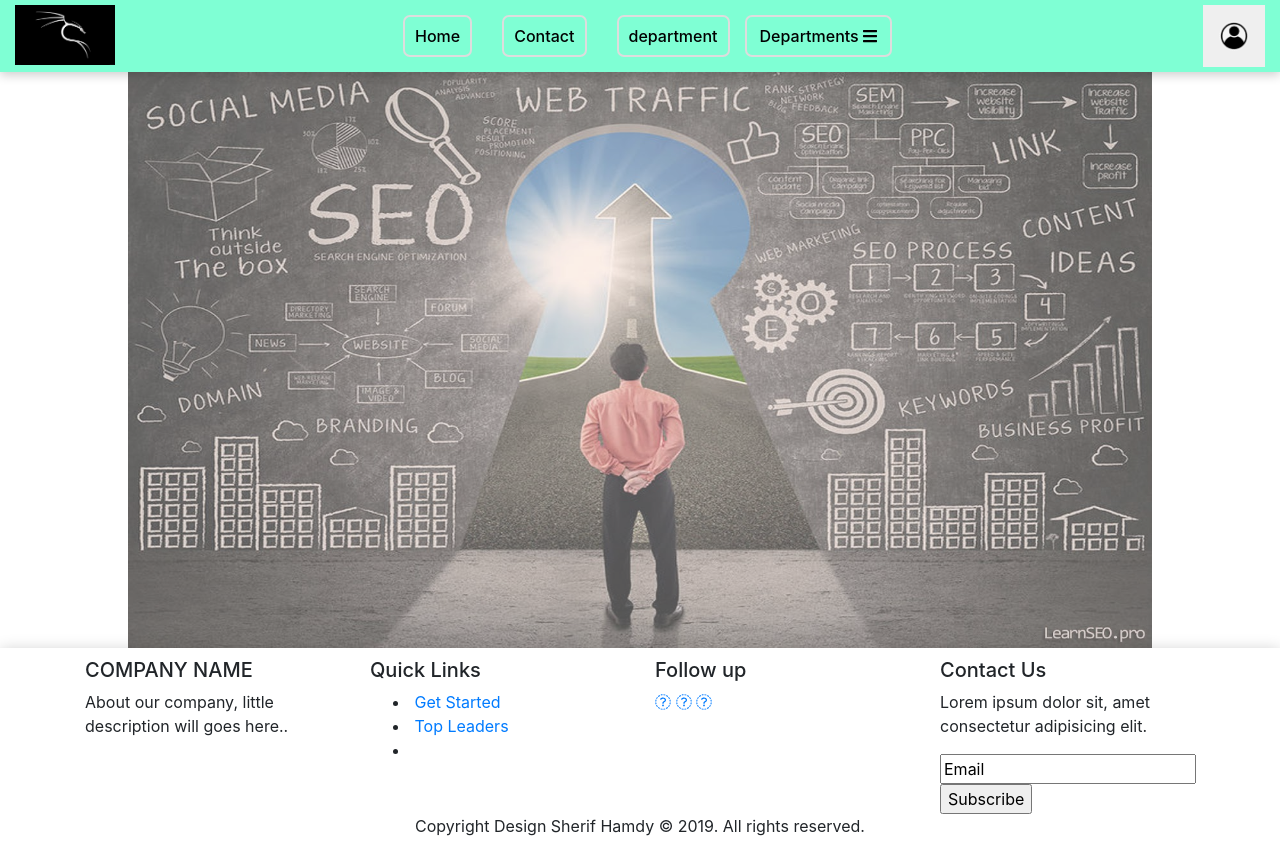
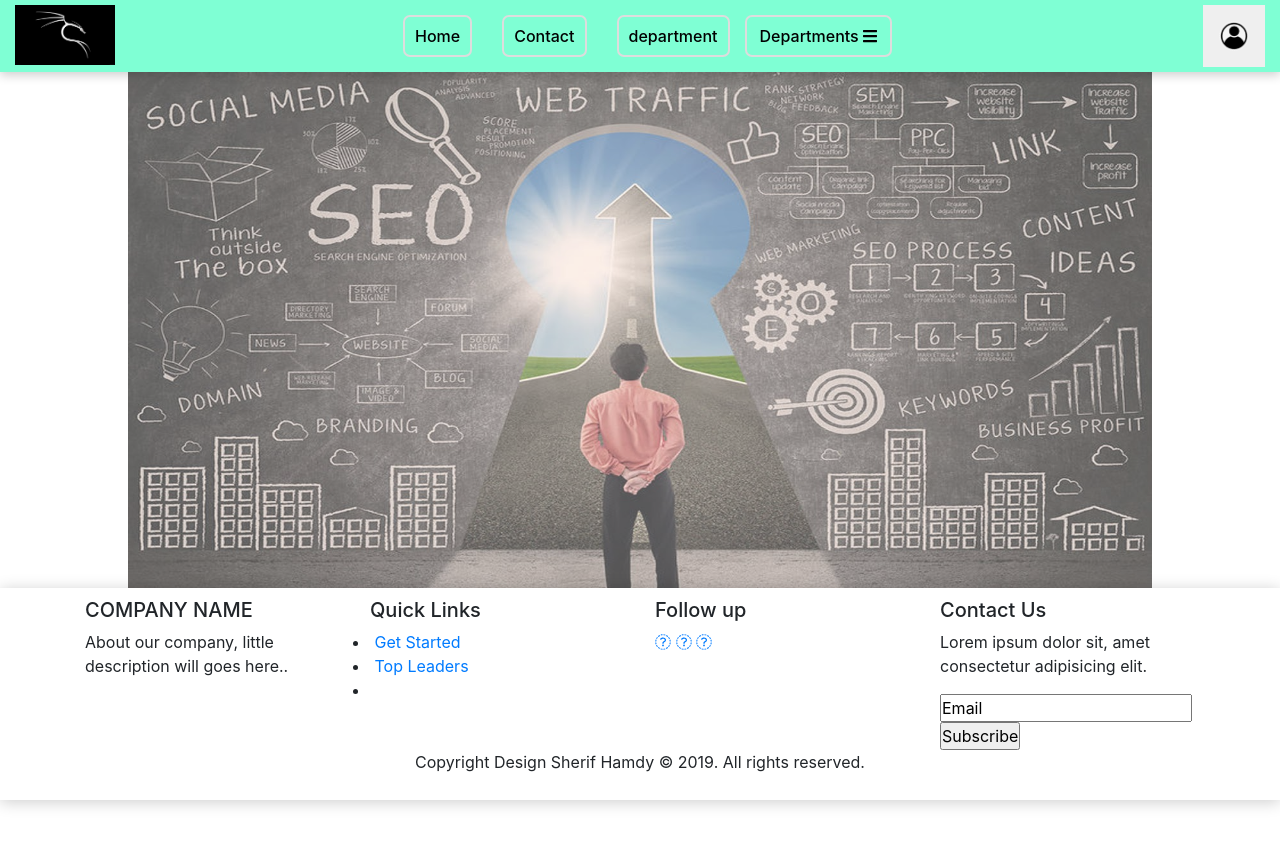
Before and after one commit to Zeden12/Placidie-s-website, a plain HTML site: page index.html in a window 1280 px wide. After the commit the page ends 800 px from the top, so only its background shows below. Drawn offline with nearby package versions, Linux system fonts and the light colour scheme; files whose address does not match are found by name.

Commit message:
my second push

```diff
--- a/index.html
+++ b/index.html
@@ -4,10 +4,23 @@
 <head>
 
     <style>
+        * {
+            margin: 0;
+            padding: 0;
+            box-sizing: border-box;
+        }
+
+        body {
+            background-color: #f0f0f0;
+            font-family: Arial, sans-serif;
+            line-height: 1.6;
+        }
+
         .top-nav {
             padding: 5px 0px;
-            box-shadow: 0 3px 10px rgb(0 0 0 / 0.2);
+            box-shadow: 0 3px 10px rgba(0, 0, 0, 0.2);
             background-color: aquamarine;
+            z-index: 1;
         }
 
         .logo {
@@ -38,18 +51,13 @@
         .profile-holder {
             display: flex;
             align-items: center;
-            justify-content: right;
+            justify-content: flex-end;
         }
 
         .profile {
             height: 30px;
             width: 30px;
-            border-radius: 40px;
-        }
-
-
-        * {
-            box-sizing: border-box
+            border-radius: 50%;
         }
 
         .image-slideshow {
@@ -69,19 +77,20 @@
 
         @keyframes fade {
             from {
-                opacity: .5
+                opacity: .5;
             }
-
             to {
-                opacity: 1
+                opacity: 1;
             }
         }
 
-        .carousel-cont {}
-
         .footer-1 {
-            box-shadow: 0 2px 15px rgb(0 0 0 / 0.2);
+            box-shadow: 0 2px 15px rgba(0, 0, 0, 0.2);
             padding: 10px 0px;
+            background-color: white;
+            position: fixed;
+            bottom: 0;
+            width: 100%;
         }
 
         .dropbtn {
@@ -90,13 +99,11 @@
             border: none;
         }
 
-        /* The container <div> - needed to position the dropdown content */
         .dropdown {
             position: relative;
             display: inline-block;
         }
 
-        /* Dropdown Content (Hidden by Default) */
         .dropdown-content {
             display: none;
             position: absolute;
@@ -106,7 +113,6 @@
             z-index: 1;
         }
 
-        /* Links inside the dropdown */
         .dropdown-content a {
             color: black;
             padding: 12px 16px;
@@ -114,17 +120,14 @@
             display: block;
         }
 
-        /* Change color of dropdown links on hover */
         .dropdown-content a:hover {
             background-color: #ddd;
         }
 
-        /* Show the dropdown menu on hover */
         .dropdown:hover .dropdown-content {
             display: block;
         }
 
-        /* Change the background color of the dropdown button when the dropdown content is shown */
         .dropdown:hover .dropbtn {
             background-color: #ddd;
         }
```
